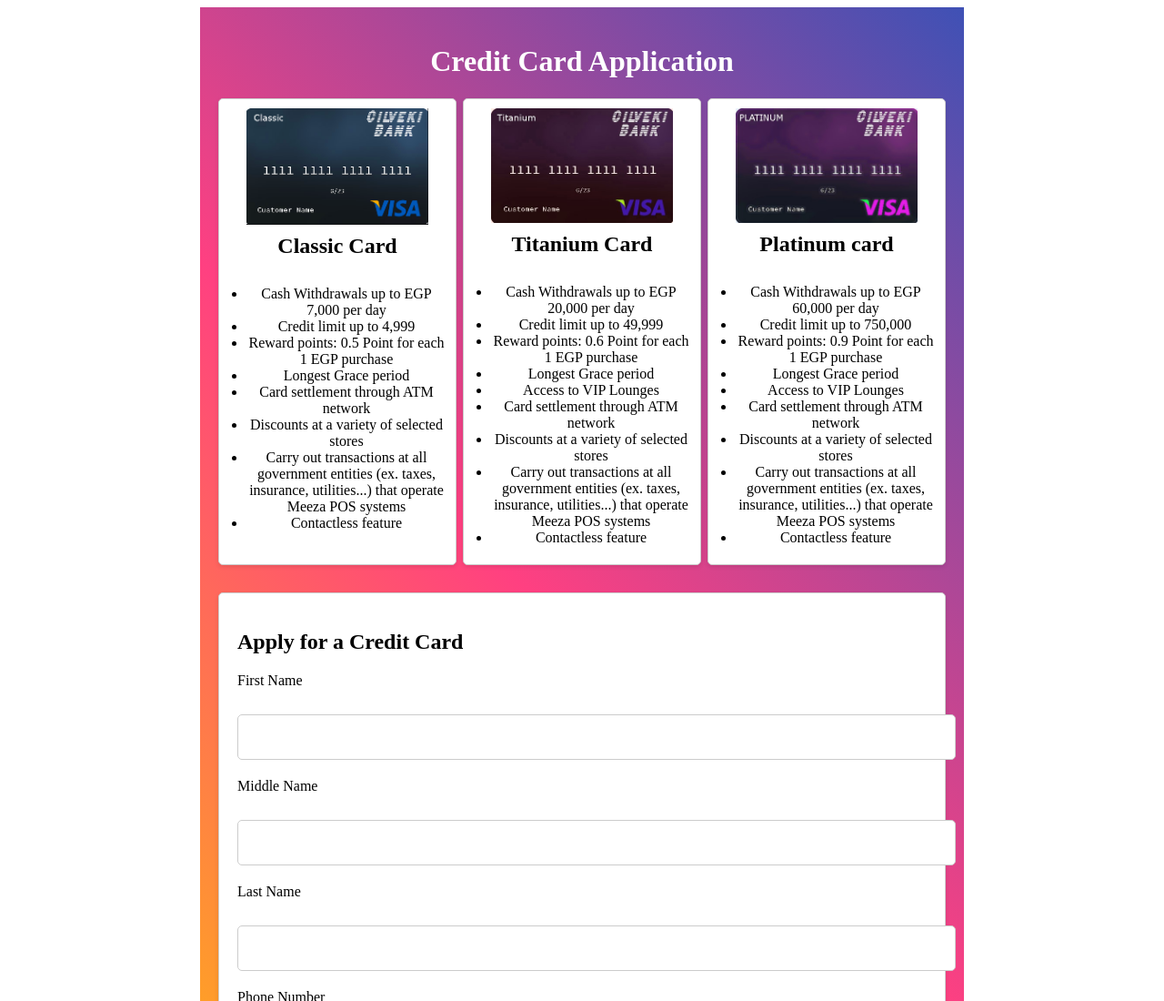
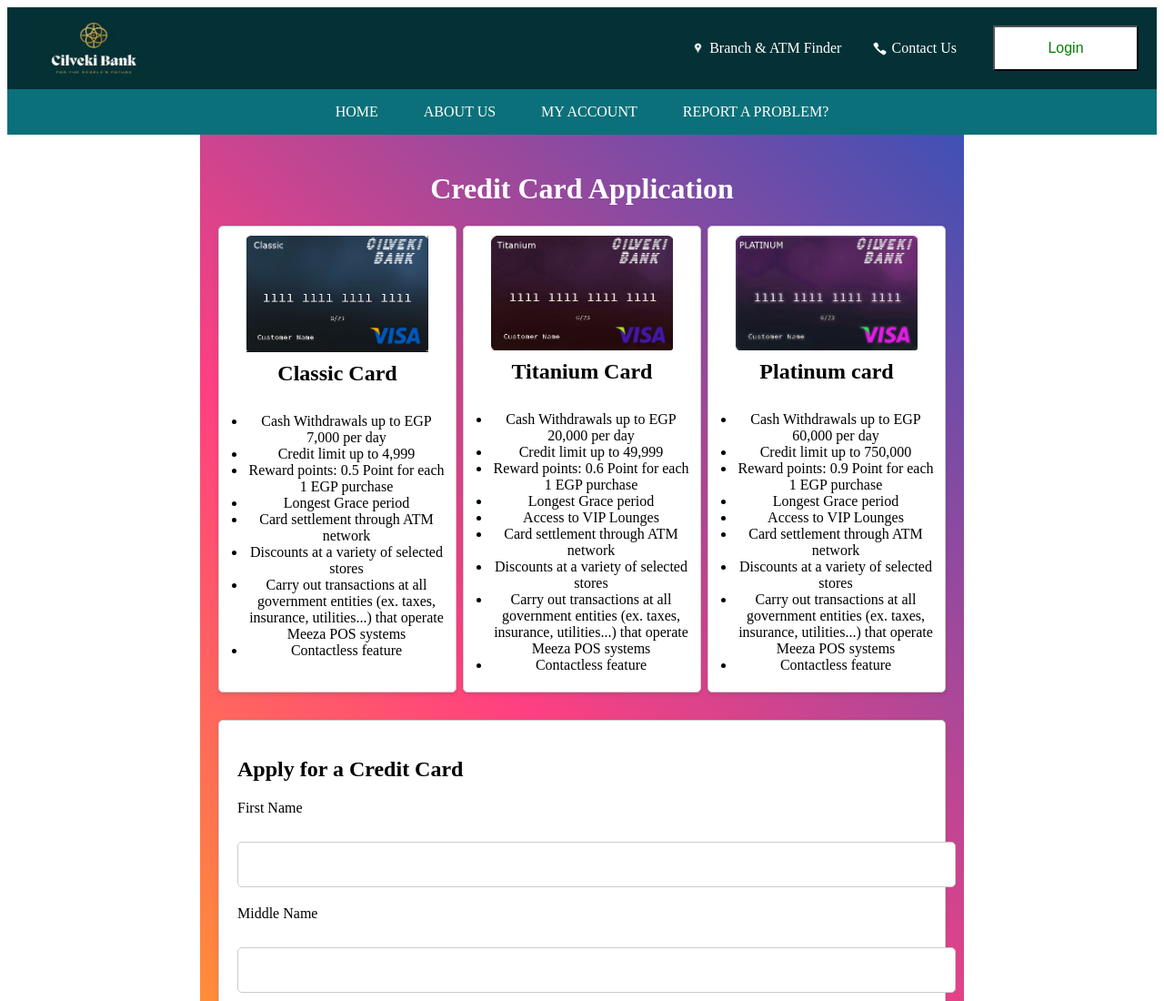
Before and after one commit to software-engineering-2023/Bank-Website, a website built with Parcel: page applycreditcard.html in a window 1280 px wide. Shown: the top 1100 px of the page at 91% size. Built offline with nearby package versions, Linux system fonts and the light colour scheme.

Commit message:
applycreditcard

```diff
--- a/applycreditcard.css
+++ b/applycreditcard.css
@@ -87,3 +87,108 @@ button[type="submit"] {
 button[type="submit"]:hover {
   background-color: #45a049;
 }
+
+#hoverup {
+  width: 45%;
+  font-size: 30px;
+  font-family: 'Rajdhani', sans-serif;
+}
+
+.backGroundForTheLogo {
+  background-color: rgba(4, 49, 54, 255);
+  display: flex;
+  align-items: center;
+  justify-content: space-between;
+  padding: 10px 20px;
+}
+
+.left-section {
+  display: flex;
+  align-items: center;
+}
+
+.logo {
+  width: 150px;
+  height: 70px;
+}
+
+.fa-phone {
+  width: 15px;
+  margin-left: 10px;
+  padding-right: 5px;
+}
+
+.right-section {
+  display: flex;
+  align-items: center;
+  margin-left: auto;
+}
+
+.contactUs {
+  color: white;
+  margin-right: 40px;
+  font-size: 16px;
+}
+
+.contactUs:hover {
+  text-decoration: underline;
+}
+
+.button {
+  background-color: white;
+  color: green;
+  border-radius: 2px;
+  width: 160px;
+  height: 50px;
+  text-align: center;
+  font-size: 16px;
+  font-family: 'Rajdhani', sans-serif;
+}
+
+.button:hover {
+  background-color: #1abc9c;
+  color: white;
+  border: 1px solid #1abc9c;
+}
+
+.findATM {
+  color: white;
+  padding-right: 25px;
+}
+
+.findATM:hover {
+  text-decoration: underline;
+}
+
+nav {
+  background-color: #0b7079;
+  height: 50px;
+}
+
+nav ul {
+  list-style: none;
+  display: flex;
+  justify-content: center;
+  align-items: center;
+  height: 100%;
+  margin: 0;
+  padding: 0;
+}
+
+nav ul li {
+  margin: 0 10px;
+}
+
+nav ul li a {
+  text-decoration: none;
+  color: #ffffff;
+  font-size: 16px;
+  text-transform: uppercase;
+  padding: 10px 15px;
+  border-radius: 5px;
+  transition: background-color 0.3s ease;
+}
+
+nav ul li a:hover {
+  background-color: #1abc9c;
+}
--- a/applycreditcard.html
+++ b/applycreditcard.html
@@ -7,6 +7,27 @@
   <title>Credit Card Application</title>
 </head>
 <body>
+  <div class="backGroundForTheLogo">
+    <div class="left-section">
+      <img src="public\playground_assets\logo.png" alt="logo" id="img1" class="logo">
+    </div>
+    <div class="right-section">
+
+      <img src="public\playground_assets\marker.png" class="fa fa-phone">
+      <a href="atmFinder.html" style="text-decoration: none;"><span class="findATM">Branch & ATM Finder</span></a>
+      <img src="public/playground_assets/phoneSymbol.png" class="fa fa-phone">
+      <a href="ContactUs" style="text-decoration: none;"><span class="contactUs">Contact Us</span></a>
+      <button class="button" onclick="">Login</button>
+    </div>
+  </div>
+  <nav>
+    <ul>
+      <li style="list-style: none;"><a href="homePageClient.html">Home</a></li>
+      <li style="list-style: none;"><a href="Aboutus.html">About Us</a></li>
+      <li style="list-style: none;"><a href="transactions.html">My Account</a></li>
+      <li style="list-style: none;"><a href="reports.html">Report a Problem?</a></li>
+    </ul>
+  </nav>
   <div class="container">
     <h1>Credit Card Application</h1>
     <div class="card-types">
```
